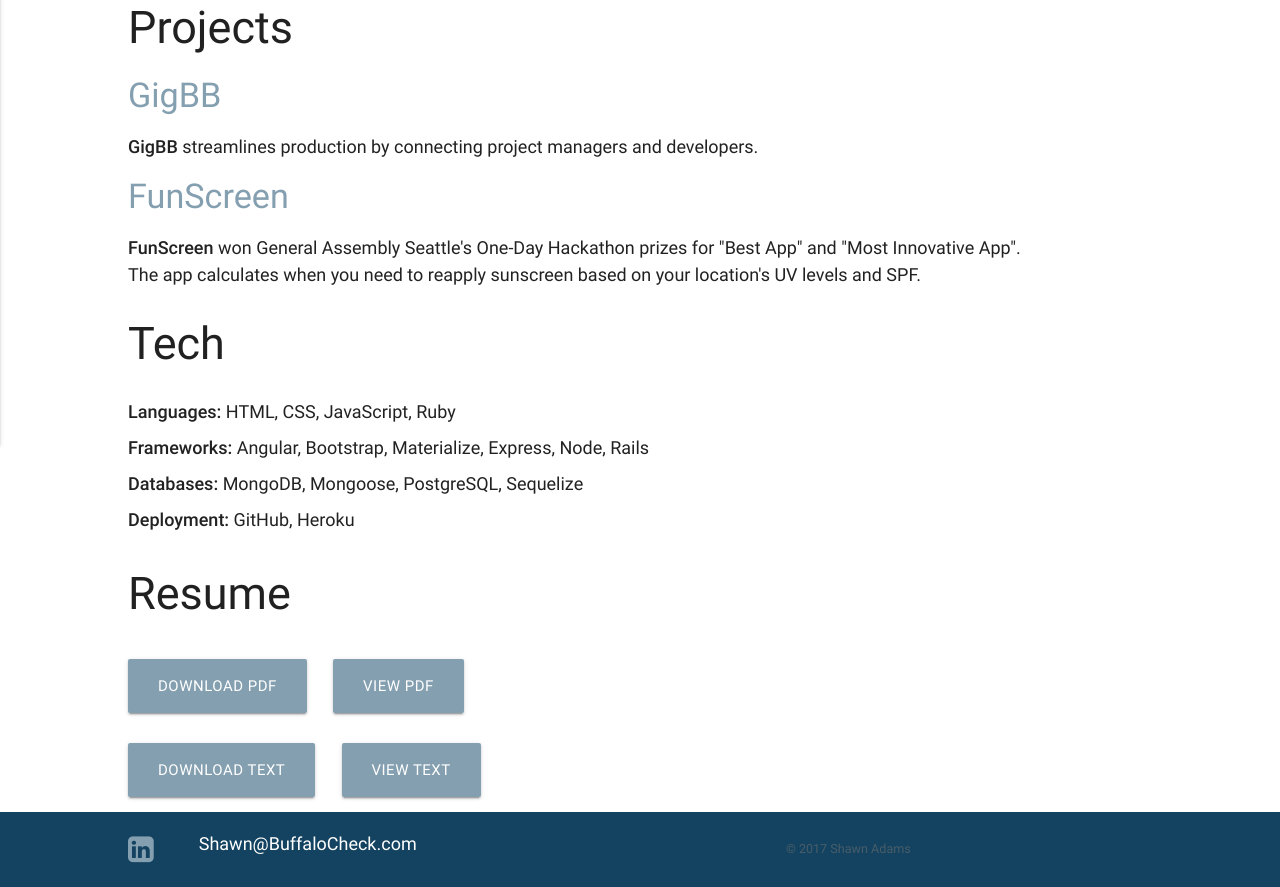
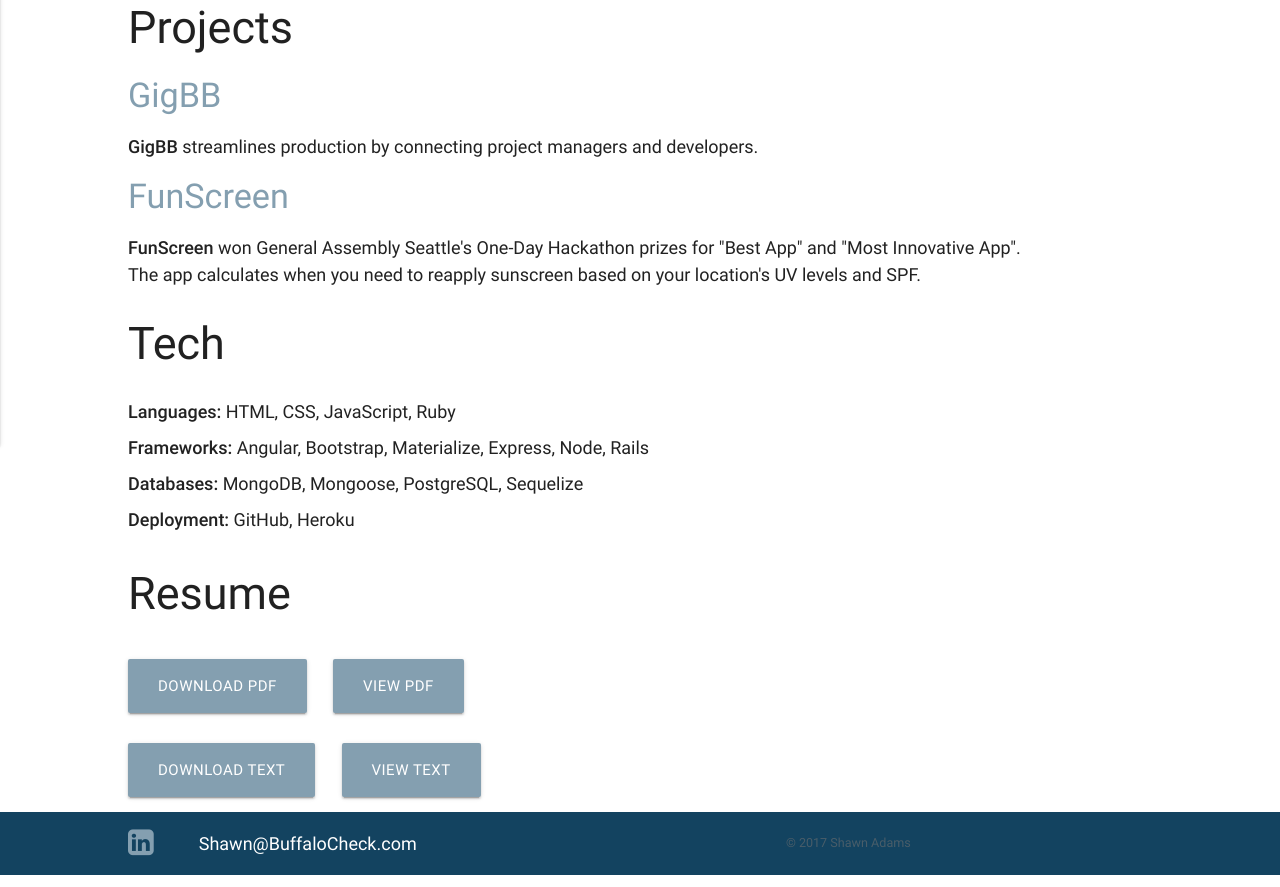
Before and after one commit to buffalocheck/buffalocheck.github.io, a website: page index.html in a window 1280 px wide. Shown: the part 415-1302 px from the top of the page. Drawn offline with nearby package versions, Linux system fonts and the light colour scheme.

Commit message:
finished footer size - pre-media calls

```diff
--- a/style.css
+++ b/style.css
@@ -81,8 +81,8 @@
     /*======footer=======*/
 
     footer {
-        /*background-color: #1f282d;
-*/
+        /*background-color: #1f282d;*/
+        line-height: 1em;
         background-color: #134360;
         color: #495d69;
         display: flex;
```
